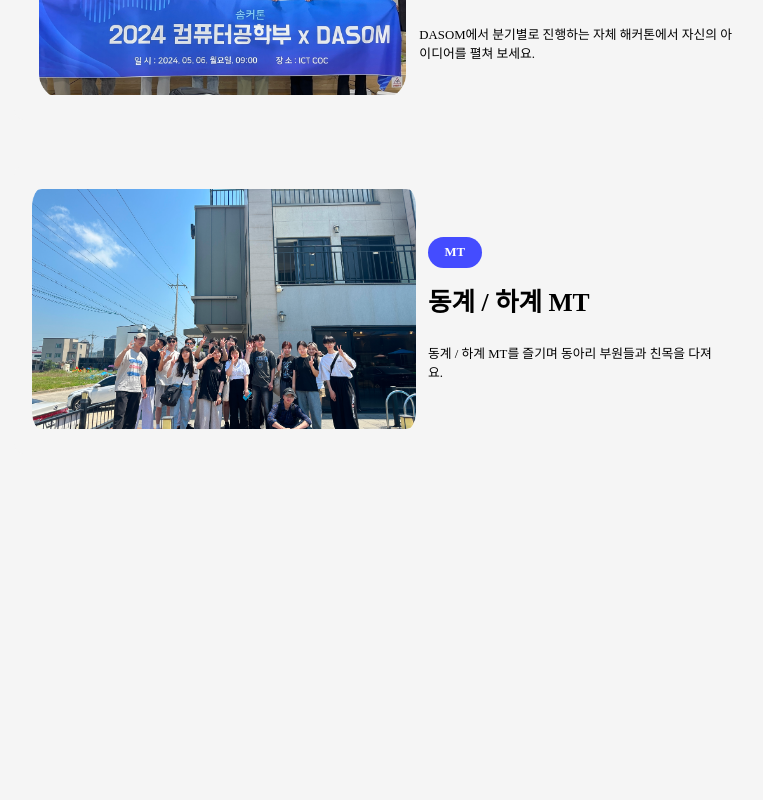
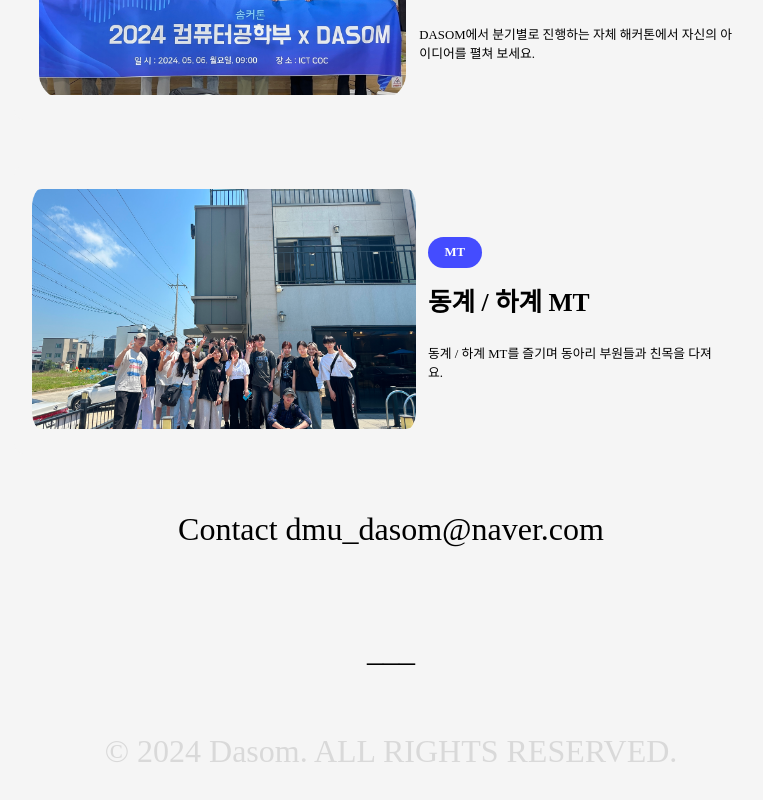
Before and after one commit to DASOM-GitHub/DASOM-Frontend, a React (Create React App) app: page /about in a window 1280 px wide. Shown: the part 4297-5097 px from the top of the page, without its empty margins (249-1012 px from the left). Before the commit the page ends 4776 px from the top, so only its background shows below. Built offline with nearby package versions, Linux system fonts and the light colour scheme; a web font is replaced by a local one.

Commit message:
Footer 수정

```diff
--- a/src/App.js
+++ b/src/App.js
@@ -3,6 +3,7 @@ import { BrowserRouter as Router, Outlet, Route, Routes } from "react-router-dom
 import { AppProvider } from "./contexts/AppContext";
 import Main from "./pages/MainPage/Main";
 import Header from "./components/Header";
+// import Footer from "./components/Footer";
 import About from './pages/AboutPage/About';
 import Recruit from './pages/RecruitPage/Recruit';
 import Apply from './pages/ApplyPage/Apply';
--- a/src/components/Footer.css
+++ b/src/components/Footer.css
@@ -1,11 +1,13 @@
 .footer {
     font-family: 'Inter', sans-serif;
     width: 100%;
-    padding: 20px 0;
+    height: 50%;
+    /* padding: 20px 0; */
     display: flex;
     justify-content: center;
     align-items: center;
-  }
+    flex-direction: column;
+}
 
 p {
     font-size: 32px;
--- a/src/components/Footer.jsx
+++ b/src/components/Footer.jsx
@@ -1,6 +1,6 @@
 import React, { useState, useEffect } from 'react';
 import "./Footer.css";
-    /*
+
 
 const Footer = () => {
 
@@ -18,4 +18,3 @@ const Footer = () => {
 };
 
 export default Footer;
-*/
--- a/src/components/Header.jsx
+++ b/src/components/Header.jsx
@@ -17,9 +17,9 @@ const Header = () => {
       </div>
 
         <ul className='menu'>
-          <li><a href="#about">About</a> </li>
-          <li><a href="#Recurit">Recurit</a> </li>
-          <li><a href="#FAQ">FAQ</a> </li>
+          <li><a href="about">About</a> </li>
+          <li><a href="recruit">Recurit</a> </li>
+          <li><a href="FAQ">FAQ</a> </li>
         </ul>
 
         <ul className='icon'>
--- a/src/pages/AboutPage/About.jsx
+++ b/src/pages/AboutPage/About.jsx
@@ -1,6 +1,7 @@
 import React, { useState, useEffect } from 'react';
 import "./About.css";
 import styled from 'styled-components';
+import Footer from "../../components/Footer";
 
 
 const About = () => {
@@ -94,6 +95,7 @@ const About = () => {
               </div>
        </div>
        </div>
+       <Footer />
     </div>
   );
 };
--- a/src/pages/MainPage/Main.js
+++ b/src/pages/MainPage/Main.js
@@ -6,6 +6,7 @@ import "slick-carousel/slick/slick.css";
 import "slick-carousel/slick/slick-theme.css";
 import CountUp from "react-countup";
 import { useInView } from 'react-intersection-observer';
+import Footer from '../../components/Footer';
 
 
 
@@ -182,7 +183,9 @@ const Main = () => {
           </div>
         </div>
       </div>
+      <Footer />
     </Container>
+
   );
 };
 
```
